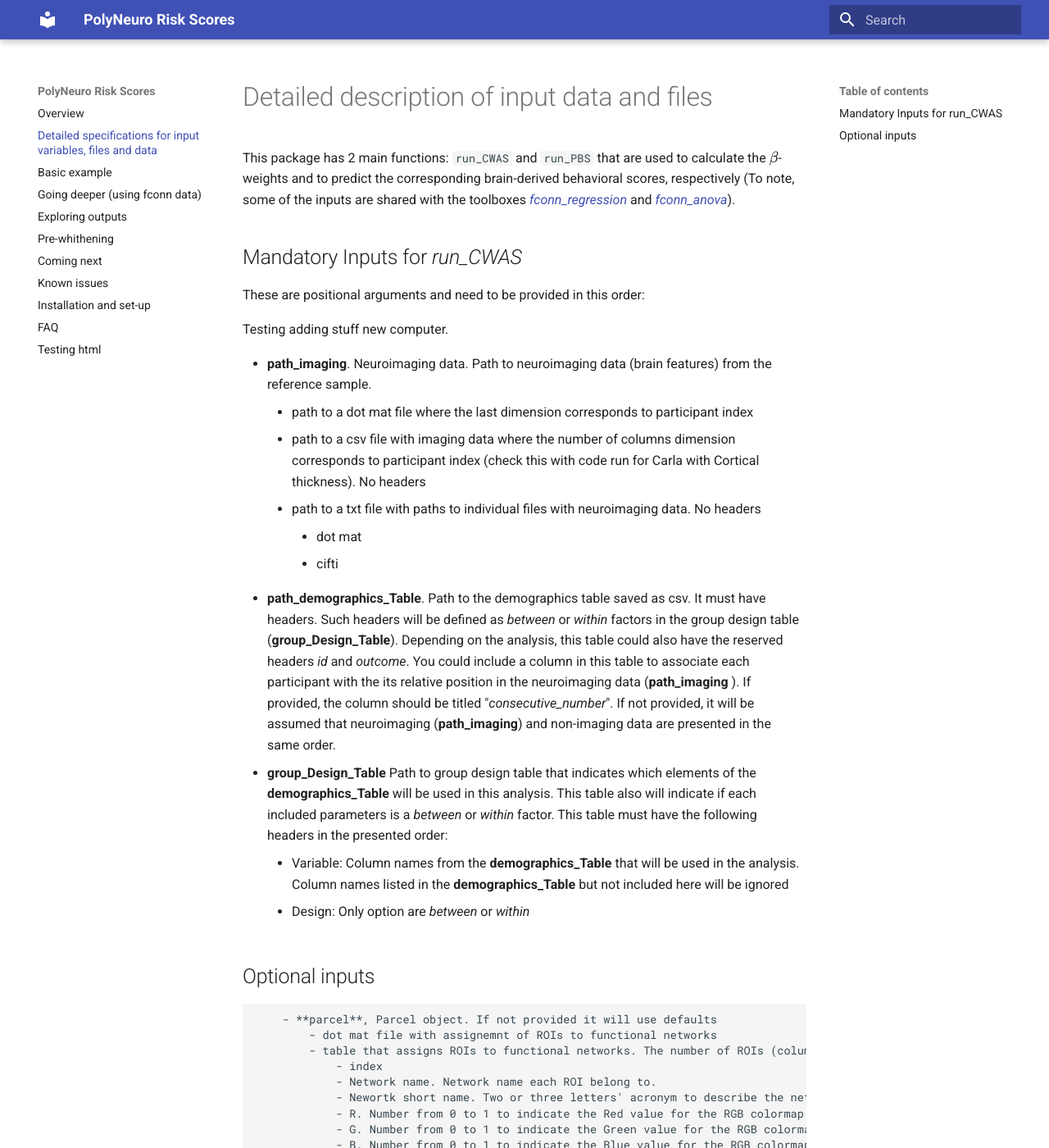
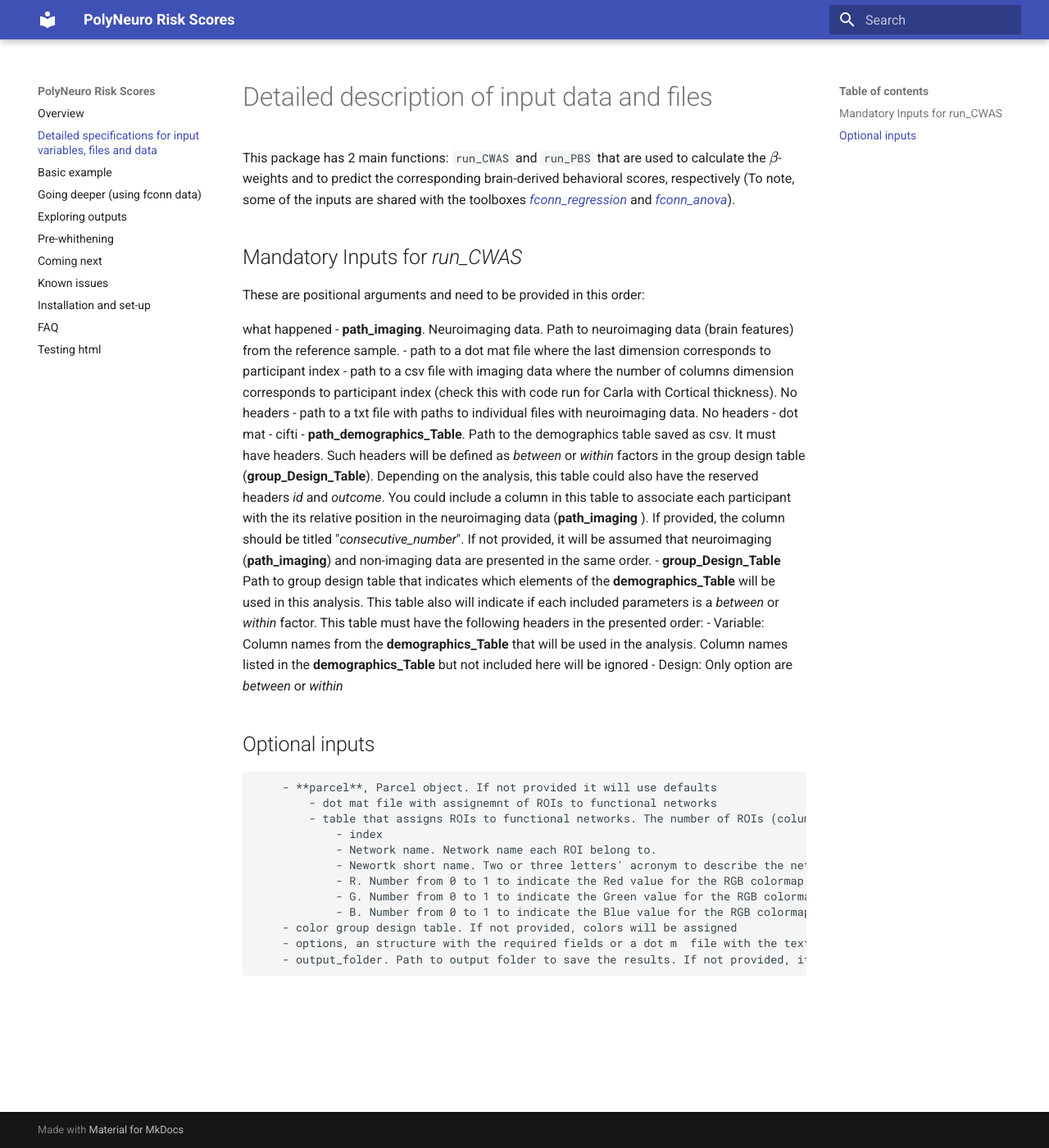
Before and after one commit to omiranda/polyneuro_risk_score, an MkDocs documentation site: the page built from docs/detailed_description.md, in a window 1280 px wide and 1400 px high. Shown: the whole window at 82% size. Built offline with MkDocs 1.6.1 and Material for MkDocs 9.7.7, drawn with Linux system fonts in a browser that asks for light colours; formulas are drawn with MathJax 3; old or Windows-style settings are respelled for this version of MkDocs.

Commit message:
Update detailed_description.md

```diff
--- a/docs/detailed_description.md
+++ b/docs/detailed_description.md
@@ -8,8 +8,7 @@ This package has 2 main functions: `run_CWAS` and `run_PBS` that are used to cal
 ## Mandatory Inputs for *run_CWAS*
 These are positional arguments and need to be provided in this order:
 
-Testing adding stuff new computer.
-
+what happened
 - **path_imaging**. Neuroimaging data. Path to neuroimaging data (brain features) from the reference sample.
     - path to a dot mat file where the last dimension corresponds to participant index
     - path to a csv file with imaging data where the number of columns dimension corresponds to participant index (check this with code run for Carla with Cortical thickness). No headers
```
